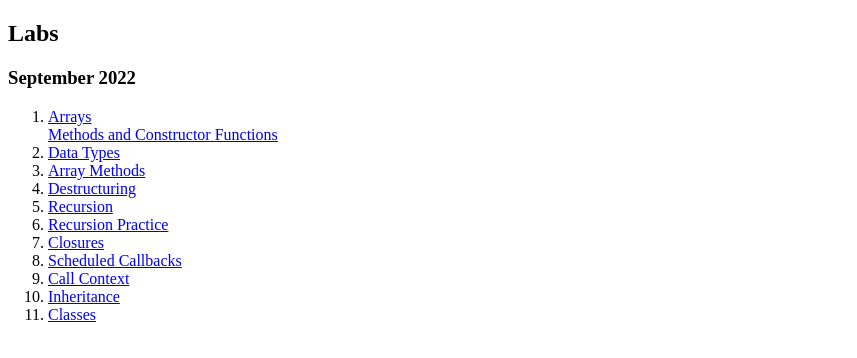
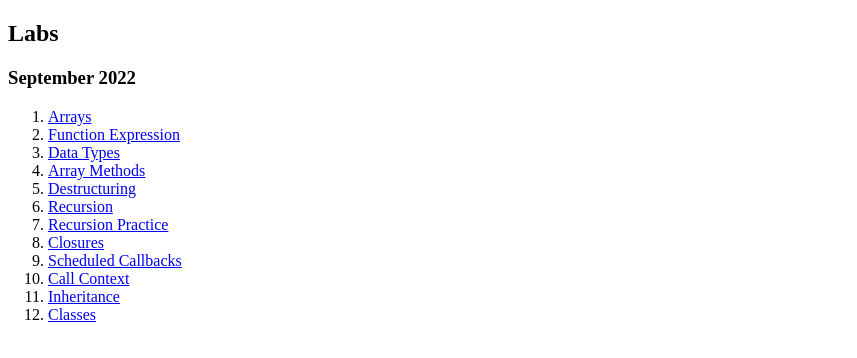
Before and after one commit to sharadakhatiwada/sharadakhatiwada.github.io, a plain HTML site: page index.html in a window 1280 px wide. Shown: the part 46-404 px from the top of the page, without its empty margins (0-857 px from the left). Drawn offline with Linux system fonts and the light colour scheme.

Commit message:
function expression

```diff
--- a/index.html
+++ b/index.html
@@ -8,12 +8,8 @@
     <h3>September 2022</h3>
     <ol>
       <li><a target="_blank" href="D14Arrays/index.html">Arrays </a></li>
-
-        <a target="_blank" href="d22methods/index.html"
-          >Methods and Constructor Functions</a
-        >
       </li>
-
+      <li><a target="_blank" href="d15fnExps/index.html">Function Expression</a></li>
       <li><a target="_blank" href="d23dataTypes/index.html">Data Types</a></li>
       <li>
         <a target="_blank" href="d24arrayMethods/index.html">Array Methods</a>
```
Also changed, not shown: d15fnExps/fnExps.js (renamed from D14Arrays/d15fnExps/fnExps.js), d15fnExps/fnExpsTests.js (renamed from D14Arrays/d15fnExps/fnExpsTests.js), d15fnExps/index.html (renamed from D14Arrays/d15fnExps/index.html), 2 other files.
